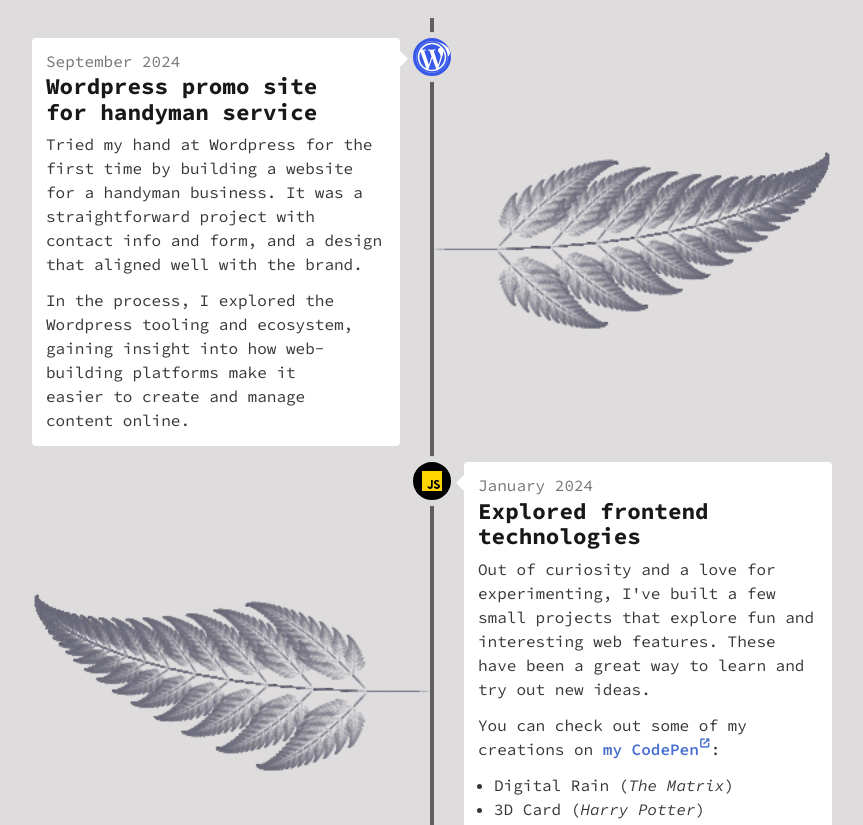
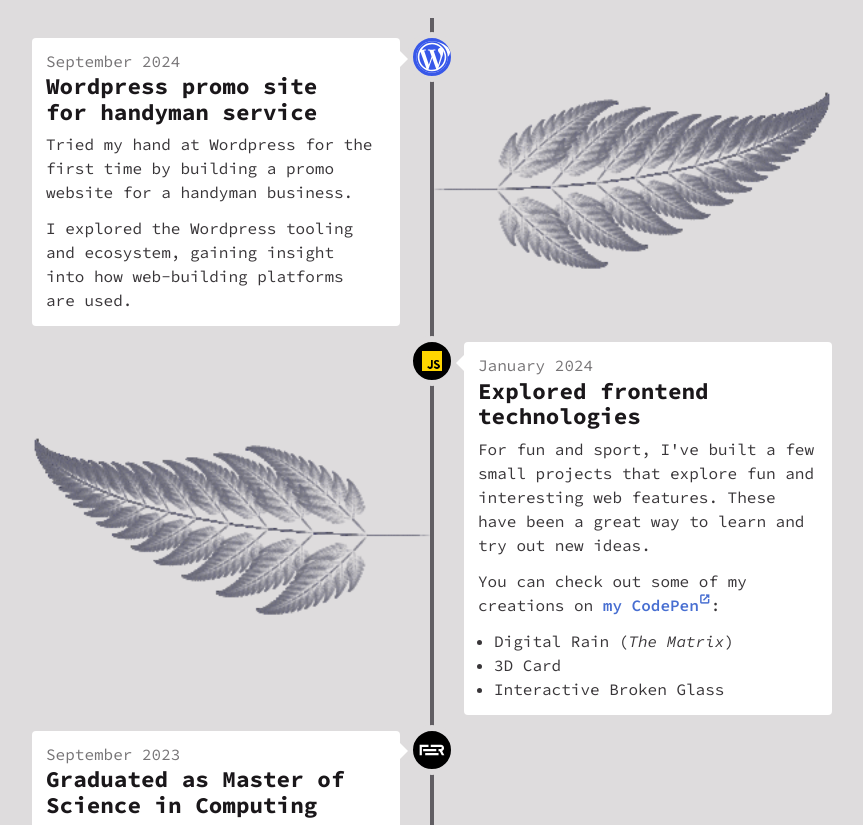
Before and after one commit to vmagjer/my-portfolio, a React (Vite) app: page / in a window 1280 px wide. Shown: the part 1940-2765 px from the top of the page, without its empty margins (208-1071 px from the left). Built offline with nearby package versions, Linux system fonts and the light colour scheme.

Commit message:
update copy

```diff
--- a/src/features/homeSections/BackgroundSection.tsx
+++ b/src/features/homeSections/BackgroundSection.tsx
@@ -29,14 +29,12 @@ const timelineItems: {
     content: (
       <>
         <p>
-          Tried my hand at Wordpress for the first time by building a website
-          for a handyman business. It was a straightforward project with contact
-          info and form, and a design that aligned well with the brand.
+          Tried my hand at Wordpress for the first time by building a promo website
+          for a handyman business.
         </p>
         <p>
-          In the process, I explored the Wordpress tooling and ecosystem,
-          gaining insight into how web-building platforms make it easier to
-          create and manage content online.
+          I explored the Wordpress tooling and ecosystem,
+          gaining insight into how web-building platforms are used.
         </p>
       </>
     ),
@@ -49,7 +47,7 @@ const timelineItems: {
     content: (
       <>
         <p>
-          Out of curiosity and a love for experimenting, I&apos;ve built a few
+          For fun and sport, I&apos;ve built a few
           small projects that explore fun and interesting web features. These
           have been a great way to learn and try out new ideas.
         </p>
@@ -65,11 +63,9 @@ const timelineItems: {
             Digital Rain (<i>The Matrix</i>)
           </li>
           <li>
-            3D Card (<i>Harry Potter</i>)
+            3D Card
           </li>
-          <li>Interactive Broken Glass Pane</li>
-          <li>Scroll-bound Animation</li>
-          <li>Parallax Effect</li>
+          <li>Interactive Broken Glass</li>
         </ul>
       </>
     ),
```
